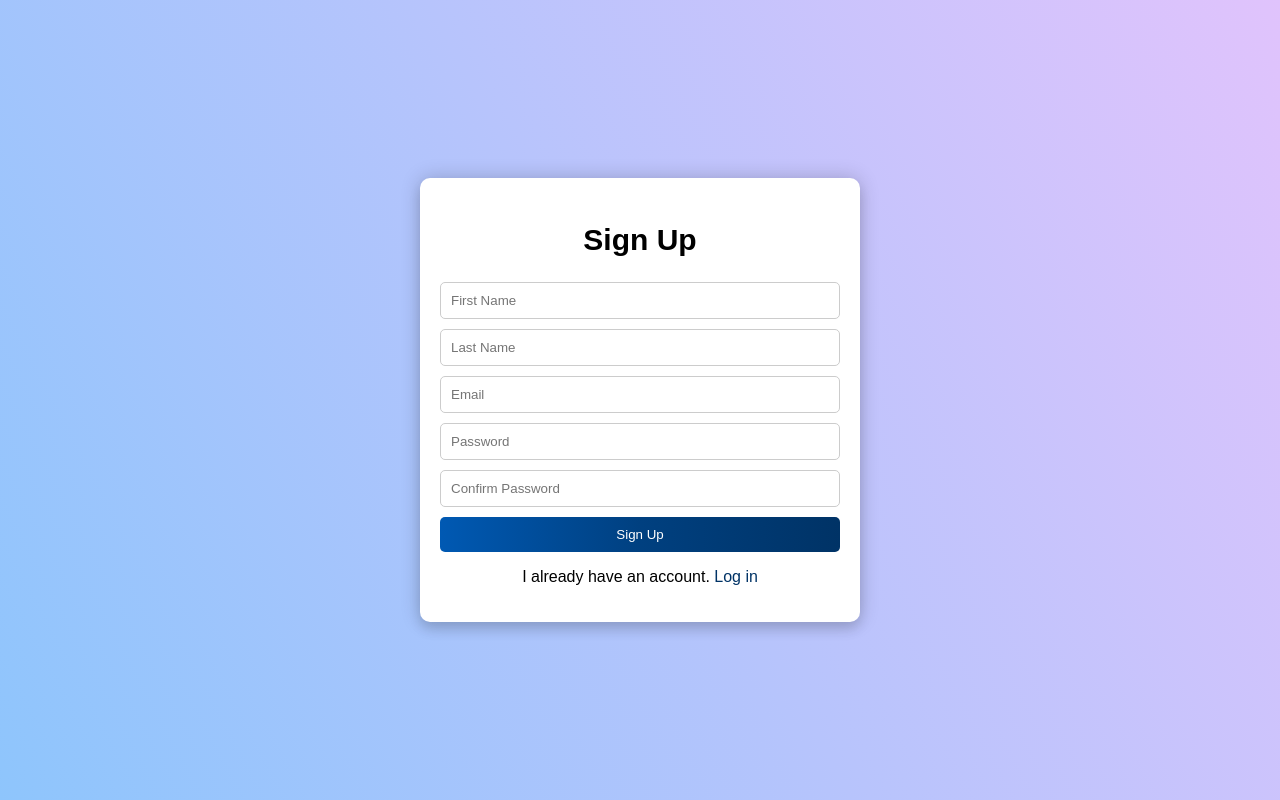
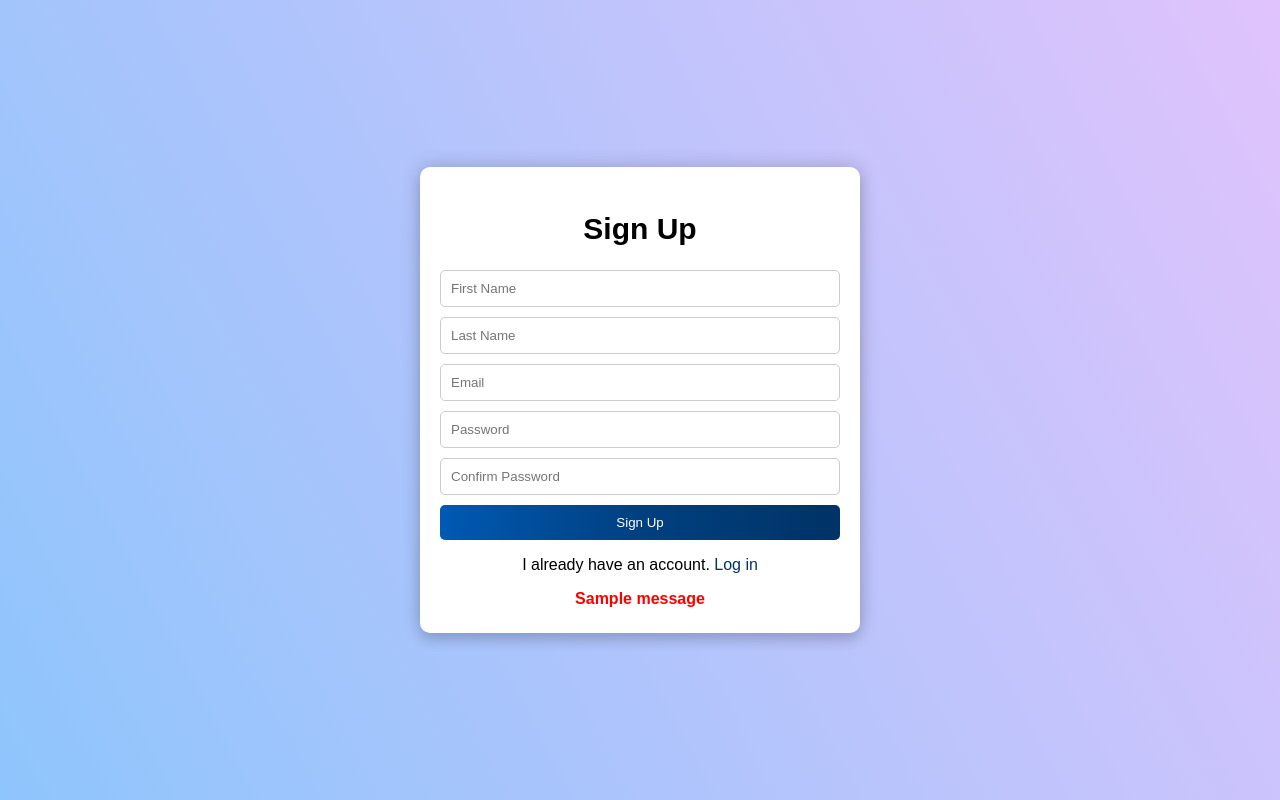
Before and after one commit to maku1111/MyPostCardService, a Django app: page /signup/ in a window 1280 px wide. Run offline with Django 4.2, Linux system fonts and the light colour scheme; tables that the repository leaves empty hold one stand-in row (values such as "Sample post"); one stand-in notice (Sample message) is shown.

Commit message:
sign up with same username not allowed + input field max width added

```diff
--- a/SignUp/views.py
+++ b/SignUp/views.py
@@ -6,27 +6,28 @@ from django.contrib.auth.models import User
 from django.contrib import messages
 
 
+from django.contrib.auth.models import User
+
 def signupaction(request):
+    if request.method == "POST":
+        fn = request.POST.get('first_name')
+        ln = request.POST.get('last_name')
+        em = request.POST.get('email')
+        pw = request.POST.get('password')
+        pw_conf = request.POST.get('password_conf')
 
-    # read data from imput fields after POST request (click on Sign Up)
-    if request.method=="POST":
-        fn=request.POST.get('first_name')
-        ln=request.POST.get('last_name')
-        em=request.POST.get('email')
-        pw=request.POST.get('password')
-        pw_conf=request.POST.get('password_conf')
+        if pw != pw_conf:
+            messages.error(request, 'Passwords do not match!')
+            print('pw do not match')
+        else:
+            # Überprüfen, ob der Benutzername bereits in der Datenbank vorhanden ist
+            if User.objects.filter(username=em).exists():
+                messages.error(request, 'Username already exists!')
+            else:
+                my_user = User.objects.create_user(username=em, email=em, password=pw)
+                my_user.first_name = fn
+                my_user.last_name = ln
+                my_user.save()
+                return redirect('login')
 
-        # check if password and confirmed passwords match
-        # if not, error massage appears
-        if pw!=pw_conf:
-            messages.error(request, 'Passwords do not match!')
-
-        # if passwords match, new user will be created in database with username, email and password
-        else:
-            my_user = User.objects.create_user(username=em, email=em, password=pw)
-            my_user.first_name = fn
-            my_user.last_name = ln
-            my_user.save()
-            return redirect('login')
-
-    return render(request,'Sign_up.html')
+    return render(request, 'Sign_up.html')
--- a/static/Css/Create_postcard.css
+++ b/static/Css/Create_postcard.css
@@ -119,6 +119,7 @@ form {
   border: 1px solid #ccc;
   border-radius: 5px;
   width: 100%;
+  max-width: 600px;
   box-sizing: border-box;
 }
 
--- a/static/Css/Login.css
+++ b/static/Css/Login.css
@@ -71,10 +71,12 @@ button:hover {
   list-style: none;
   margin: 0;
   padding: 0;
+  text-align: center;
 }
 
 .messages li {
   color: red;
   font-weight: bold;
   margin-bottom: 5px;
+  text-align: center;
 }
--- a/static/Css/Sign_up.css
+++ b/static/Css/Sign_up.css
@@ -67,3 +67,17 @@ body {
   .login-link a:hover {
     text-decoration: underline;
   }
+
+  .messages {
+    list-style: none;
+    margin: 0;
+    padding: 0;
+    text-align: center;
+  }
+
+  .messages li {
+    color: red;
+    font-weight: bold;
+    margin-bottom: 5px;
+    text-align: center;
+  }
--- a/templates/Sign_up.html
+++ b/templates/Sign_up.html
@@ -25,6 +25,14 @@
       <input type="password" id="password_conf" placeholder="Confirm Password" required name="password_conf">
       <button type="submit">Sign Up</button>
       <p class="login-link">I already have an account. <a href="{% url 'login' %}">Log in</a></p>
+      <!-- error message -->
+      {% if messages %}
+        <ul class="messages">
+          {% for message in messages %}
+            <li{% if message.tags %} class="{{ message.tags }}"{% endif %}>{{ message }}</li>
+          {% endfor %}
+        </ul>
+      {% endif %}
     </form>
   </div>
 </body>
```
Also changed, not shown: MyDatabase.db.
